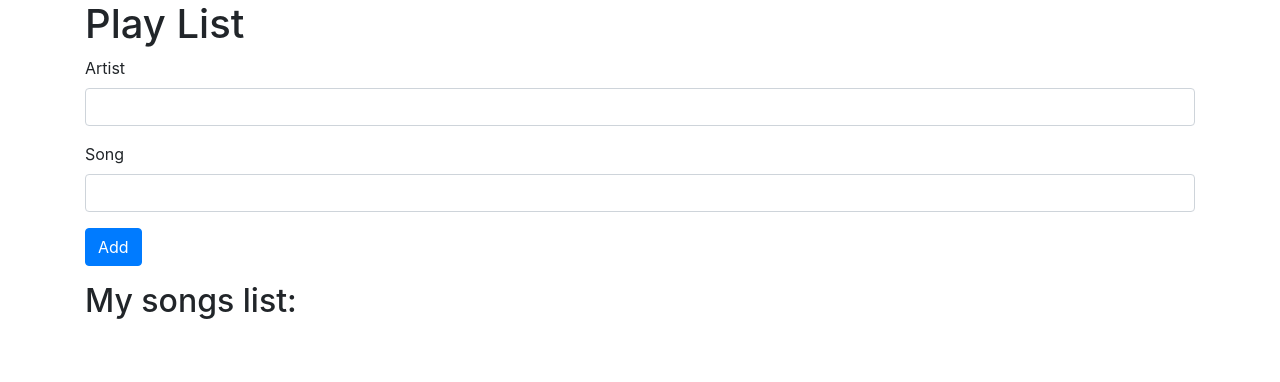
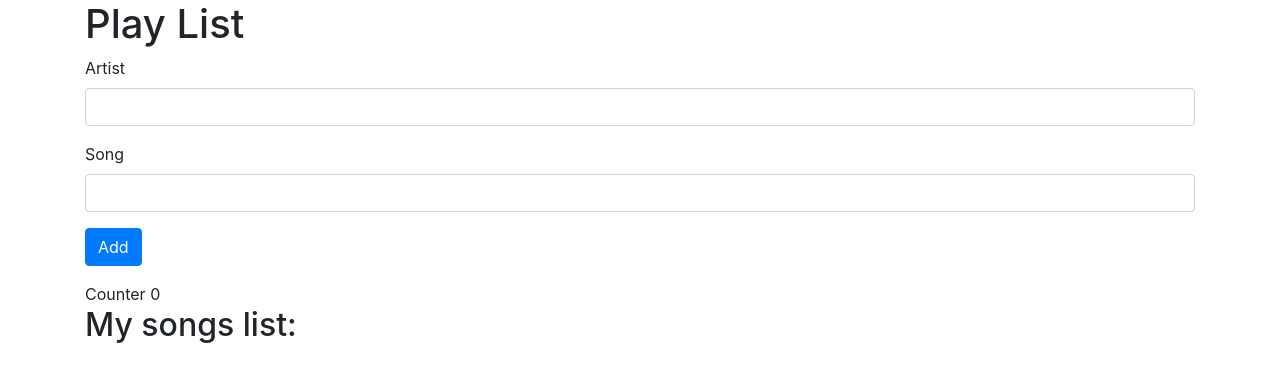
Before and after one commit to flasherup/hello-world, a React (Create React App) app: page / in a window 1280 px wide. Shown: the top 382 px of the page. Built offline with nearby package versions, Linux system fonts and the light colour scheme.

Commit message:
Add counter

```diff
--- a/src/App.js
+++ b/src/App.js
@@ -1,7 +1,8 @@
 import React, { Component } from 'react';
 import { Container, Row, Col, ListGroup, Button} from 'react-bootstrap';
 import AddForm from './components/AddForm';
-import {main} from './components/practice'
+import {main} from './components/practice';
+import Counter from './components/Counter'
 
 class App extends Component {
     constructor(props) {
@@ -27,6 +28,15 @@ class App extends Component {
                 </Row>
                 <Row>
                     <Col>
+                        <Counter
+                            count={ this.state.songs.length }
+                        >
+                            Child inside { this.state.songs.length }
+                        </Counter>
+                    </Col>
+                </Row>
+                <Row>
+                    <Col>
                         <h2>My songs list:</h2>
                     </Col>
                 </Row>
@@ -43,7 +53,7 @@ class App extends Component {
 
     listFromArray(songs) {
         const listItems = songs.map((song, index)=>(
-            <ListGroup.Item key={`${ song.artist }${ song.song }`}>
+            <ListGroup.Item key={`songKey${ index }`}>
                 <Row>
                     <Col>
                         {`${ index + 1 }: ${ song.artist }, ${ song.song }`}
--- /dev/null
+++ b/src/components/Counter.js
@@ -0,0 +1,8 @@
+import React, { Component } from 'react';
+
+export default class Counter extends Component{
+    render() {
+        console.log('props:', this.props)
+        return <div>Counter { this.props.count }</div>;
+    }
+}
```
